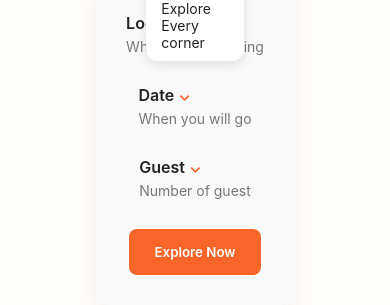
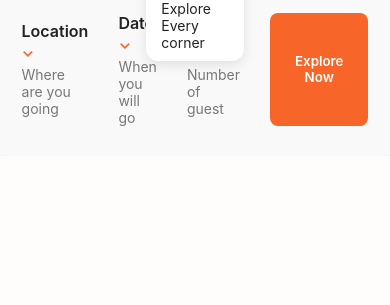
Before and after one commit to Sunil2951/Trabook-Landing-Page, a plain HTML site: page index.html in a window 390 px wide. Shown: the part 903-1208 px from the top of the page. After the commit the page ends 1059 px from the top, so only its background shows below. Drawn offline with Linux system fonts and the light colour scheme.

Commit message:
Update index.html

```diff
--- a/index.html
+++ b/index.html
@@ -188,12 +188,6 @@
           margin-left: 20px;
         }
       }
-      @media (min-width: 300px) and (max-width: 450px) {
-        .search-card {
-          flex-direction: column;
-          align-items: center;
-        }
-      }
     </style>
   </head>
   <body>
```
